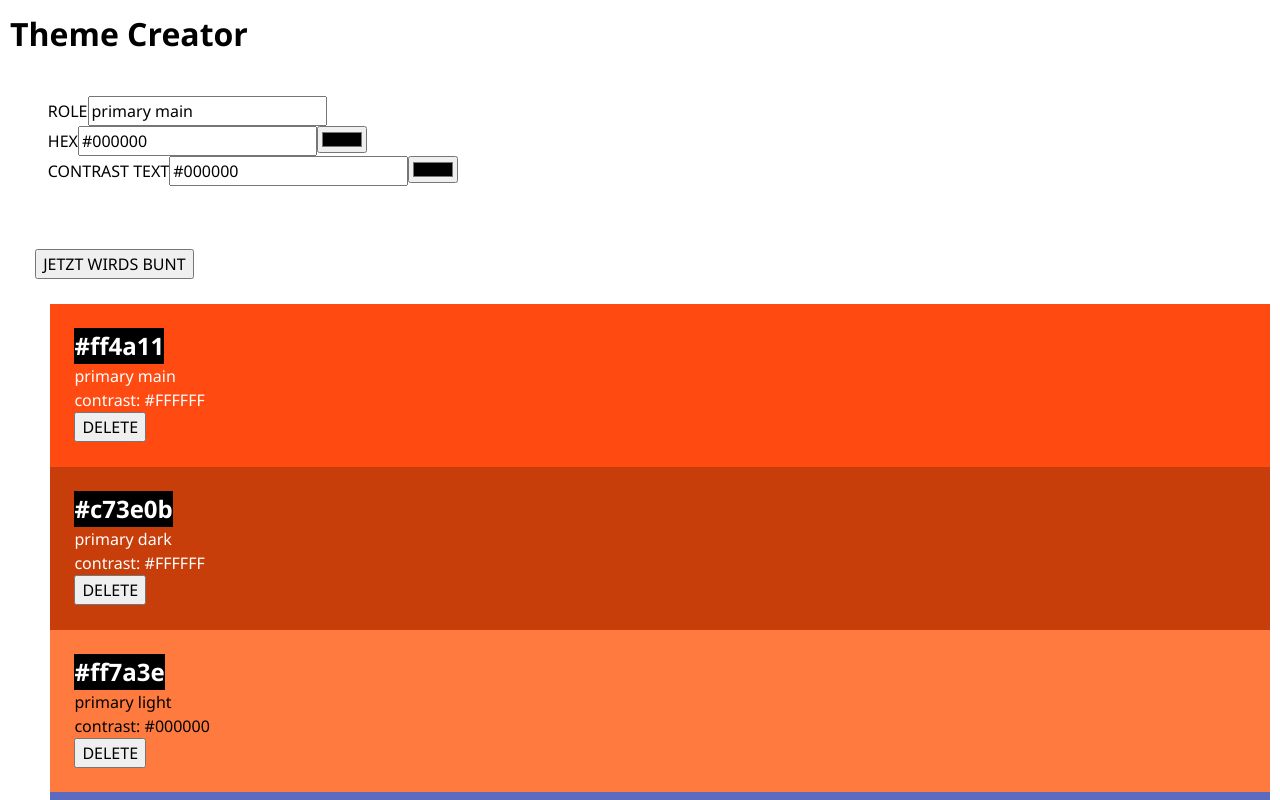
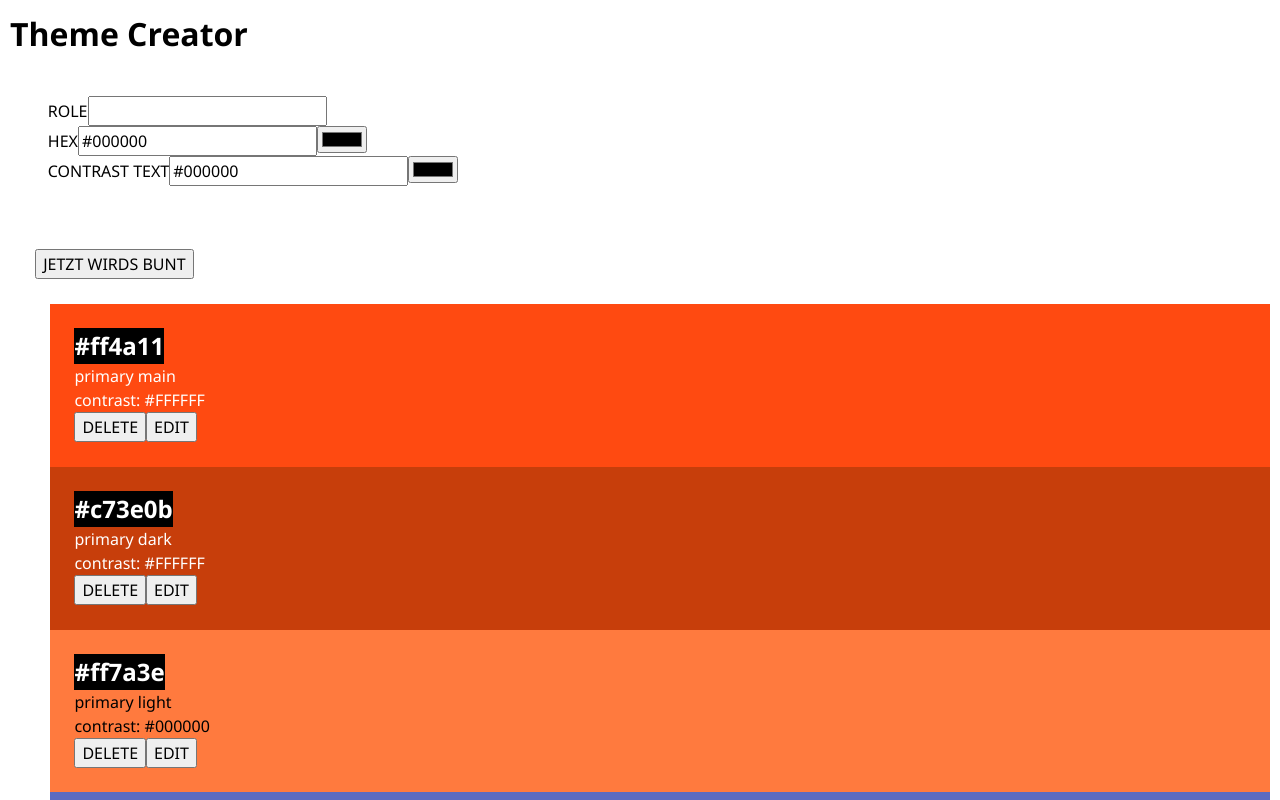
Before and after one commit to hannahboeker/Recap-Project-4, a React (Vite) app: page / in a window 1280 px wide. Shown: the top 800 px of the page. Built offline with nearby package versions, Linux system fonts and the light colour scheme.

Commit message:
edit color from theme

```diff
--- a/src/App.jsx
+++ b/src/App.jsx
@@ -18,18 +18,29 @@ export default function App() {
   function onDelete(idToDelete) {
     const notDeletedCards = colorCards.filter(
       (ColorCards) => ColorCards.id !== idToDelete,
+    );
+    setColorCard(notDeletedCards);
+  }
 
+  //Funktion für Inneres Formular
+  function onInnerSubmit(updatedCard) {
+    setColorCard(
+      colorCards.map((card) =>
+        card.id === updatedCard.id ? updatedCard : card,
+      ),
     );
-
-    setColorCard(notDeletedCards);
   }
 
   return (
     <>
       <h1>Theme Creator</h1>
 
-      <ColorForm onSubmit={onSubmit}></ColorForm>
-      <ColorCards colorCards={colorCards} onDelete={onDelete}></ColorCards>
+      <ColorForm onSubmit={onSubmit} />
+      <ColorCards
+        colorCards={colorCards}
+        onDelete={onDelete}
+        onInnerSubmit={onInnerSubmit}
+      />
     </>
   );
 }
--- a/src/Components/Color/ColorCard.css
+++ b/src/Components/Color/ColorCard.css
@@ -11,7 +11,3 @@
   width: fit-content;
   color: white;
 }
-
-.button__delete:focus {
-  display: none;
-}
--- a/src/Components/Color/ColorCards.jsx
+++ b/src/Components/Color/ColorCards.jsx
@@ -1,8 +1,15 @@
 import { useState } from "react";
 import "./ColorCard.css";
+import ColorForm from "./ColorForm";
 
-export default function ColorCards({ colorCards, onDelete }) {
+export default function ColorCards({ colorCards, onDelete, onInnerSubmit }) {
   const [confirmationId, setConfirmationId] = useState(null);
+  const [editButtonState, setEditButtonState] = useState(null);
+
+  function handleInnerFormSubmit(updatedCard) {
+    onInnerSubmit(updatedCard);
+    setEditButtonState(null);
+  }
 
   // hier wird jetzt mit map für jedes Element aus dem Array ein Listen-Element erstellt.
   // ich gebe map () eine variable, die dann durch map mit jedem element des arrays nacheinander gefüllt wird
@@ -21,9 +28,7 @@ export default function ColorCards({ colorCards, onDelete }) {
             <p style={{ color: card.contrastText }}>
               contrast: {card.contrastText}
             </p>
-            {/* der braucht ein OnClick bei dem dann eine funktion ausgeführt wird damit die
-            sicherheitsfrage mit neuem Cancel buttom gestellöt wird. Vielleicht if/else */}
-
+            {/* DELETE BUTTON____________________________________________________________________________________________________________________________________________________________________________________________________ */}
             {/* Wenn ich hier drauf klicke wird durch OnClick und State die confirmation Id zur card.id und dann ist bedigung weiter unten true und die Button werden angezeigt.
             Dieser Button wird dann nicht mehr angeziegt weil bedigung flasch */}
             {confirmationId !== card.id && (
@@ -53,9 +58,27 @@ export default function ColorCards({ colorCards, onDelete }) {
                 </button>
               </>
             )}
+            {/* EDIT BUTTON____________________________________________________________________________________________________________________________________________________________________________________________________ */}
+            {/* 1. handleEdit funktion. Wenn Button geklickt wird handleEdit ausgeführt. HandleEdit erstellt ein neues Formular */}
+            {editButtonState !== card.id && (
+              <>
+                <button
+                  type="button"
+                  onClick={() => setEditButtonState(card.id)}
+                >
+                  EDIT
+                </button>
+              </>
+            )}
+            {editButtonState === card.id && (
+              <ColorForm
+                onSubmit={handleInnerFormSubmit}
+                card={card}
+              ></ColorForm>
+            )}
           </li>
         ))}
-
+        {/* KEINE COLOR CARD ÜBER MESSAGE */}
         {colorCards.length === 0 && (
           <>
             <p>Gar nichts los hier. Ertsell mal ne Karte!</p>
--- a/src/Components/Color/ColorForm.jsx
+++ b/src/Components/Color/ColorForm.jsx
@@ -1,16 +1,23 @@
+import { useState } from "react";
 import "./ColorForm.css";
 import ColorInput from "./ColorInput";
 
 //Hier wird das Formular erstellt, die Daten ausgelesen und die onSubmit Funktion aus dem App.jsx aufgerufen mit den ausgelesenen Daten
 
-export default function ColorForm({ onSubmit }) {
+export default function ColorForm({ card, onSubmit }) {
+  const [hex, setHex] = useState(card?.hex || "#000000");
+  const [role, setRole] = useState(card?.role || "");
+  const [contrastText, setContrastText] = useState(
+    card?.contrastText || "#000000",
+  );
+
   function handleSubmit(event) {
     event.preventDefault();
 
-    const formData = new FormData(event.target);
-    const data = Object.fromEntries(formData);
+    // const formData = new FormData(event.target);
+    // const data = Object.fromEntries(formData);
 
-    onSubmit(data);
+    onSubmit({ ...card, hex, role, contrastText });
   }
 
   return (
@@ -28,7 +35,8 @@ export default function ColorForm({ onSubmit }) {
               type="text"
               name="role"
               id="colorForm__input_role"
-              defaultValue="primary main"
+              value={role}
+              onChange={(event) => setRole(event.target.value)}
             />
           </div>
 
@@ -37,7 +45,11 @@ export default function ColorForm({ onSubmit }) {
             <label htmlFor="hex" className="colorForm__hex">
               HEX
             </label>
-            <ColorInput id={"hex"} defaultValue={"#000000"}></ColorInput>
+            <ColorInput
+              id={"hex"}
+              value={hex}
+              onChange={(event) => setHex(event.target.value)}
+            ></ColorInput>
           </div>
 
           {/* {contrastText-Input} */}
@@ -47,7 +59,8 @@ export default function ColorForm({ onSubmit }) {
             </label>
             <ColorInput
               id={"contrastText"}
-              defaultValue={"#000000"}
+              value={contrastText}
+              onChange={(event) => setContrastText(event.target.value)}
             ></ColorInput>
           </div>
         </div>
--- a/src/Components/Color/ColorInput.jsx
+++ b/src/Components/Color/ColorInput.jsx
@@ -1,16 +1,16 @@
-import { useState } from "react";
+// import { useState } from "react";
 
 //Ich will mit UseState eine Funktion erstellen, die dem Text input und color input den gleichen wert /color, Setcolor) übergiebt,
 //  so das beide synchronisiert sind egal welcher geändert wird.
 
-export default function ColorInput({ id, defaultValue }) {
+export default function ColorInput({ id, value, onChange }) {
   // 1. UseState für newcolor, damit veränderte farbe gespeichert wird. Initialwert = default wert.
-  const [newColor, setNewColor] = useState(defaultValue);
+  // const [newColor, setNewColor] = useState(defaultValue);
 
-  // 2. Funktion die bei event onChange ansgeführt wird // Browser übergibt funktion immer als Argument. Event in Klammern hier al Platzhalter Parameter.
-  function synchronizeColorInput(event) {
-    setNewColor(event.target.value);
-  }
+  // // 2. Funktion die bei event onChange ansgeführt wird // Browser übergibt funktion immer als Argument. Event in Klammern hier al Platzhalter Parameter.
+  // function synchronizeColorInput(event) {
+  //   setNewColor(event.target.value);
+  // }
 
   return (
     <>
@@ -18,11 +18,11 @@ export default function ColorInput({ id, defaultValue }) {
         type="text"
         name={id}
         id={id}
-        value={newColor}
+        value={value}
         // 3.onchange event für beide inputs. Bei Veränderung, führe diese Funktion aus.
-        onChange={synchronizeColorInput}
+        onChange={onChange}
       />
-      <input type="color" value={newColor} onChange={synchronizeColorInput} />
+      <input type="color" value={value} onChange={onChange} />
     </>
   );
 }
```
